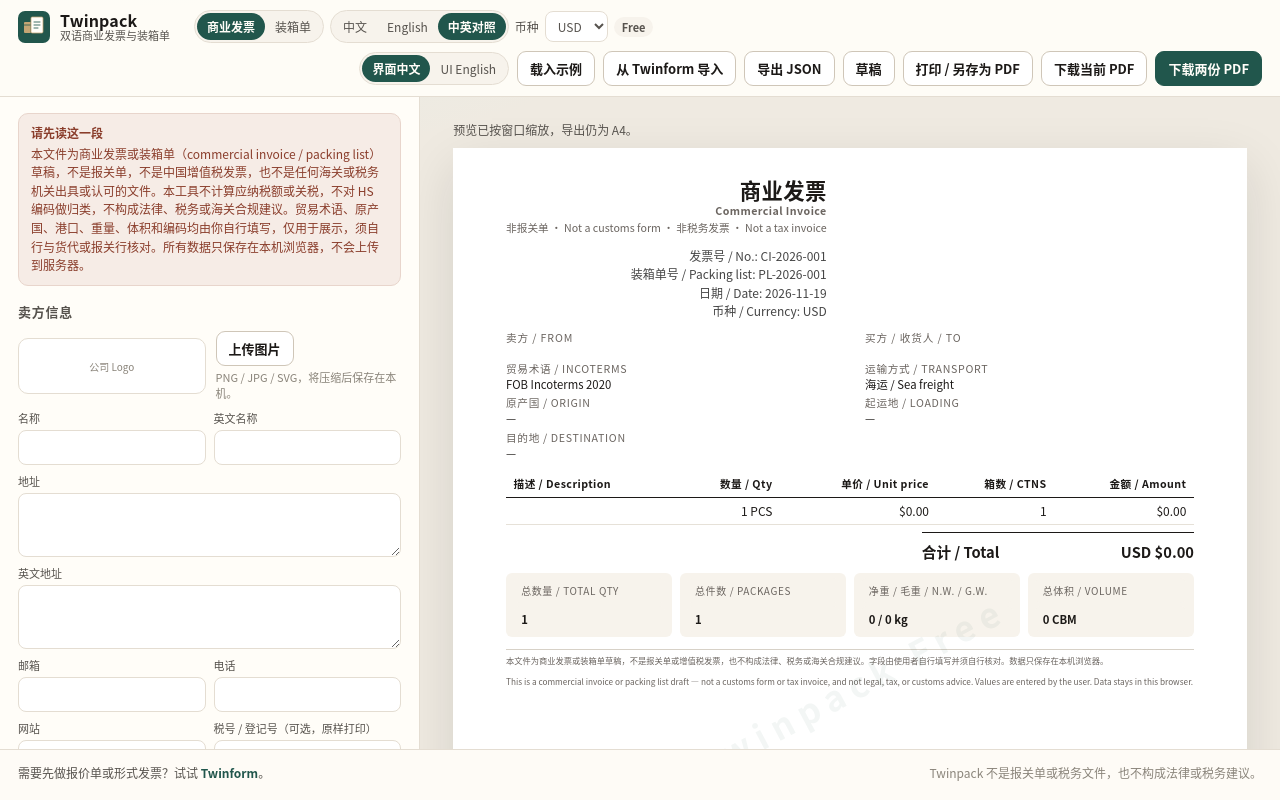
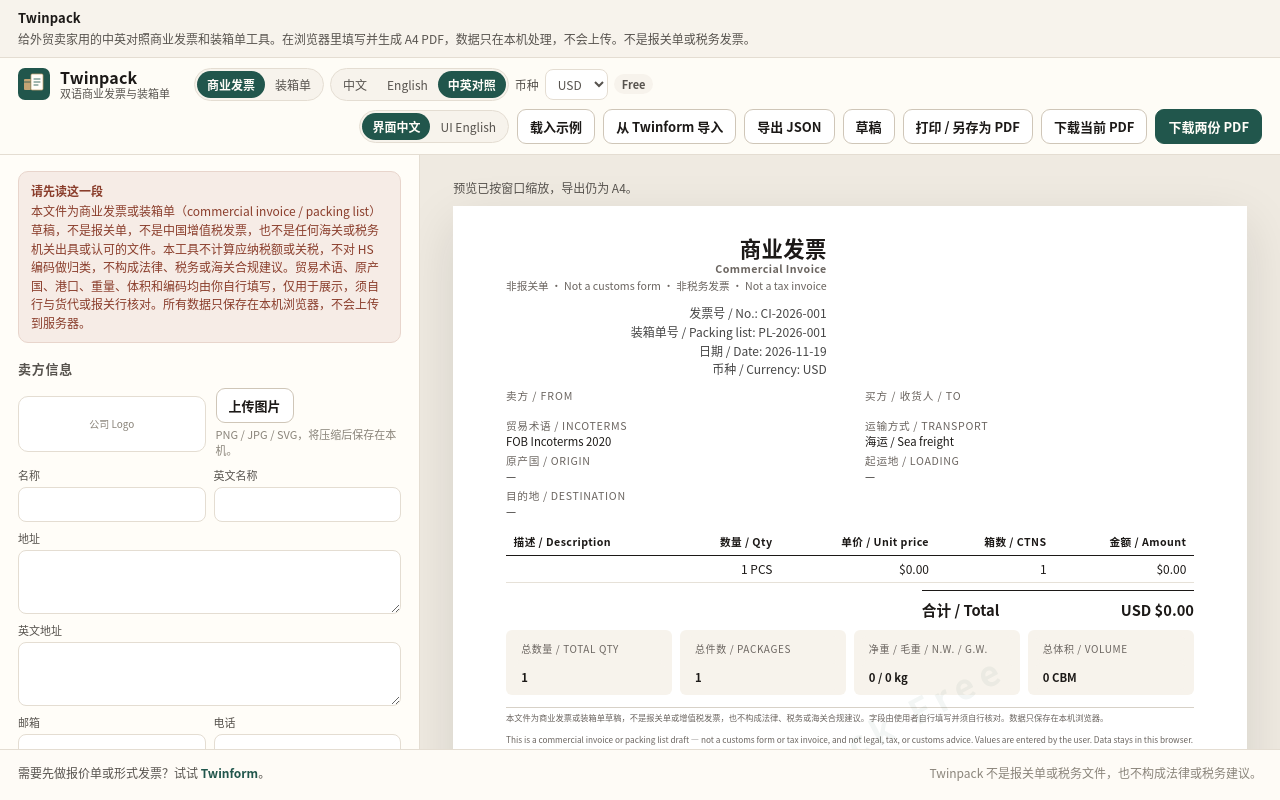
Before and after one commit to xiaoyangge1993/twinpack, a plain HTML site: page index.html in a window 1280 px wide. Drawn offline with Linux system fonts and the light colour scheme; a web font is replaced by a local one.

Commit message:
Tighten the meta description, add a static intro, and include a sitemap.

```diff
--- a/css/styles.css
+++ b/css/styles.css
@@ -103,6 +103,36 @@ html:has(.app-shell) body,
 html:has(.app-shell) #app {
   height: 100%;
   overflow: hidden;
+}
+
+.static-intro {
+  margin: 0;
+  padding: 8px 18px;
+  font-size: 12px;
+  line-height: 1.55;
+  color: var(--ink-soft);
+  background: var(--panel-2);
+  border-bottom: 1px solid var(--line);
+}
+.static-intro h1 {
+  margin: 0 0 2px;
+  font-size: 13px;
+  font-weight: 700;
+  color: var(--ink);
+  letter-spacing: 0.01em;
+}
+.static-intro p { margin: 0; }
+html:has(.app-shell) body {
+  display: flex;
+  flex-direction: column;
+}
+html:has(.app-shell) .static-intro {
+  flex: 0 0 auto;
+}
+html:has(.app-shell) #app {
+  flex: 1 1 auto;
+  height: auto;
+  min-height: 0;
 }
 .app-shell {
   display: flex;
@@ -423,7 +453,7 @@ label.lbl input:focus, label.lbl select:focus, label.lbl textarea:focus {
 
 @media print {
   body { background: #fff; }
-  .app-header, .editor, .preview-toolbar, .modal-back, .disclaimer-banner, .site-footer { display: none !important; }
+  .app-header, .editor, .preview-toolbar, .modal-back, .disclaimer-banner, .site-footer, .static-intro { display: none !important; }
   .layout, .preview-pane { display: block; max-height: none; padding: 0; overflow: visible; }
   .preview-scale { transform: none !important; }
   .sheet { box-shadow: none; margin: 0; }
--- a/index.html
+++ b/index.html
@@ -6,7 +6,7 @@
     <title>Twinpack — Bilingual commercial invoice &amp; packing list</title>
     <meta
       name="description"
-      content="Create a bilingual (Chinese/English) commercial invoice and matching packing list in your browser and download an A4 PDF. No signup. Not a customs form, not a tax invoice, and not legal or tax advice. 在浏览器里制作中英对照的商业发票和装箱单，本地下载 A4 PDF。不是报关单或税务文件。"
+      content="在浏览器里为外贸卖家制作中英对照的商业发票和装箱单，也可只出中文或只出英文，并可本地下载配套的 A4 PDF。数据只在你的电脑上处理，不会上传。贸易术语、原产国、重量和编码需自行填写并与货代核对。本工具不是报关单或税务发票，不算关税，也不构成法律、税务或海关合规建议。"
     />
     <meta name="keywords" content="commercial invoice, packing list, bilingual, Chinese, English, 商业发票, 装箱单, PDF" />
     <link rel="canonical" href="https://xiaoyangge1993.github.io/twinpack/" />
@@ -22,6 +22,10 @@
     <link rel="stylesheet" href="css/styles.css" />
   </head>
   <body>
+    <section class="static-intro">
+      <h1>Twinpack</h1>
+      <p>给外贸卖家用的中英对照商业发票和装箱单工具。在浏览器里填写并生成 A4 PDF，数据只在本机处理，不会上传。不是报关单或税务发票。</p>
+    </section>
     <div id="app"></div>
     <script src="vendor/html2canvas.min.js"></script>
     <script src="vendor/jspdf.umd.min.js"></script>
```
Also changed, not shown: sitemap.xml (added, +7 -0 lines).
